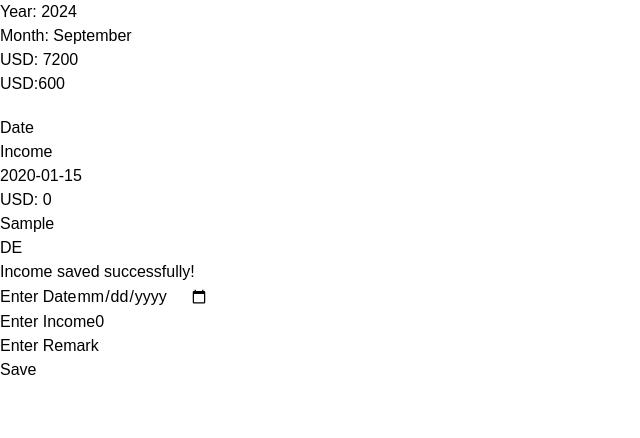
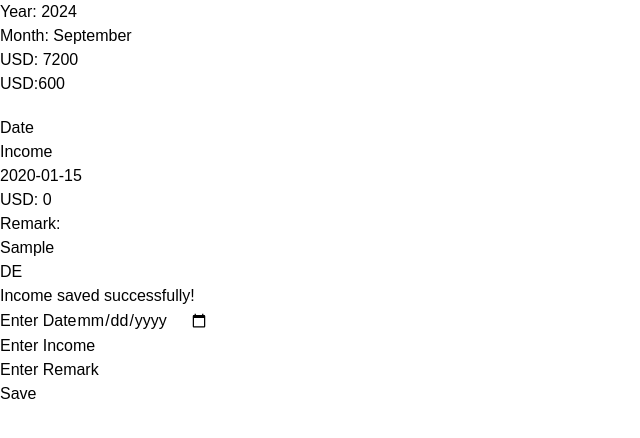
Before and after one commit to Chikadibia24/income-tracker-nc, a Next.js app: page / in a window 1280 px wide. Both pictures are taken after typing "2020-01-15", "Sample" into the empty fields and a click on the button "Save". Shown: the top 438 px of the page, without its empty margins (0-640 px from the left). Built offline with nearby package versions, Linux system fonts and the light colour scheme.

Commit message:
Remove Leading Zero Before Number Entries

```diff
--- a/src/app/components/date-day.js
+++ b/src/app/components/date-day.js
@@ -55,8 +55,11 @@ const DateDay = ({ datum, onEdit, onDelete }) => {
                     </h3>
                   </div>
 
-                  <div className="remarks-wrapper">
-                    <h3 className="text-[14px] font-[500]">{item.remark}</h3>
+                  <div className="remarks-wrapper flex items-center gap-[4px]">
+                    <h5 className="text-[12px] font-[500]">Remark: </h5>
+                    <h3 className="text-[13px] text-[#020617] font-[600]">
+                      {item.remark}
+                    </h3>
                   </div>
                 </div>
 
--- a/src/app/components/input-form.js
+++ b/src/app/components/input-form.js
@@ -4,7 +4,11 @@ import { useState, useEffect } from "react";
 import DateDay from "./date-day";
 
 const InputForm = () => {
-  const [input, setInput] = useState({ date: "", income: "" * 1, remark: "" });
+  const [input, setInput] = useState({
+    date: "",
+    income: "" * 1,
+    remark: "",
+  });
   const [message, setMessage] = useState("");
   const [data, setData] = useState([]);
   const [isEditing, setIsEditing] = useState(false);
@@ -50,7 +54,7 @@ const InputForm = () => {
     if (isEditing) {
       // Update the specific entry if editing
       savedData = [...data];
-      savedData[editIndex] = {...input};
+      savedData[editIndex] = { ...input };
       setIsEditing(false);
       setEditIndex(null);
     } else {
@@ -75,13 +79,13 @@ const InputForm = () => {
 
   // Handle edit button click
   const handleEdit = (index) => {
-    setInput({...data[index] }); // Prefill form with selected entry
+    setInput({ ...data[index] }); // Prefill form with selected entry
     setIsEditing(true);
     setEditIndex(index); // Store the index of the entry being edited
   };
 
-    // Handle delete button click
-    const handleDelete = (index) => {
+  // Handle delete button click
+  const handleDelete = (index) => {
     const savedData = data.filter((_, i) => i !== index);
     setData(savedData);
     localStorage.setItem("data", JSON.stringify(savedData));
@@ -120,9 +124,8 @@ const InputForm = () => {
             <input
               id="income"
               required
-              placeholder={`${0}`}
               name="income"
-              value={input.income * 1}
+              value={input.income}
               type="number"
               className="text-[20px] h-[45px] w-[152px] flex justify-center rounded-[6px] bg-slate-200"
               onChange={handleChange}
```
